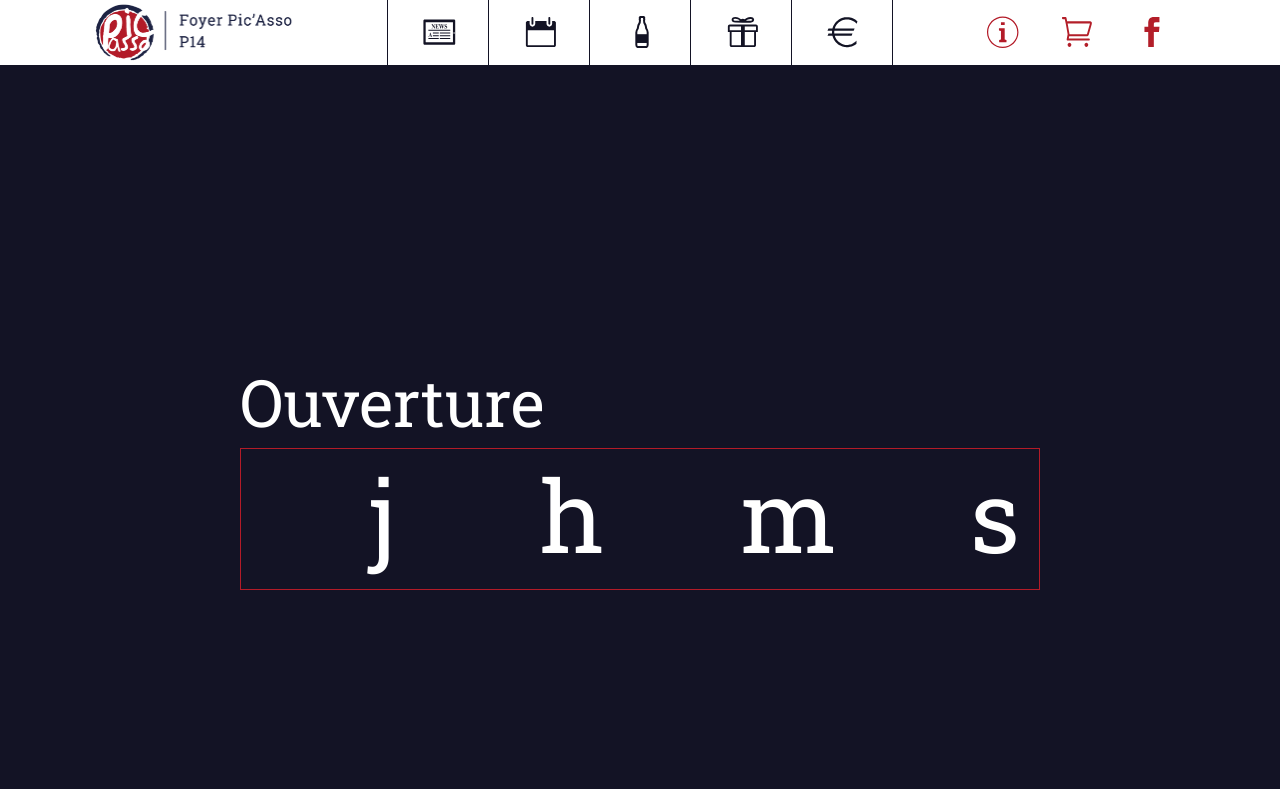
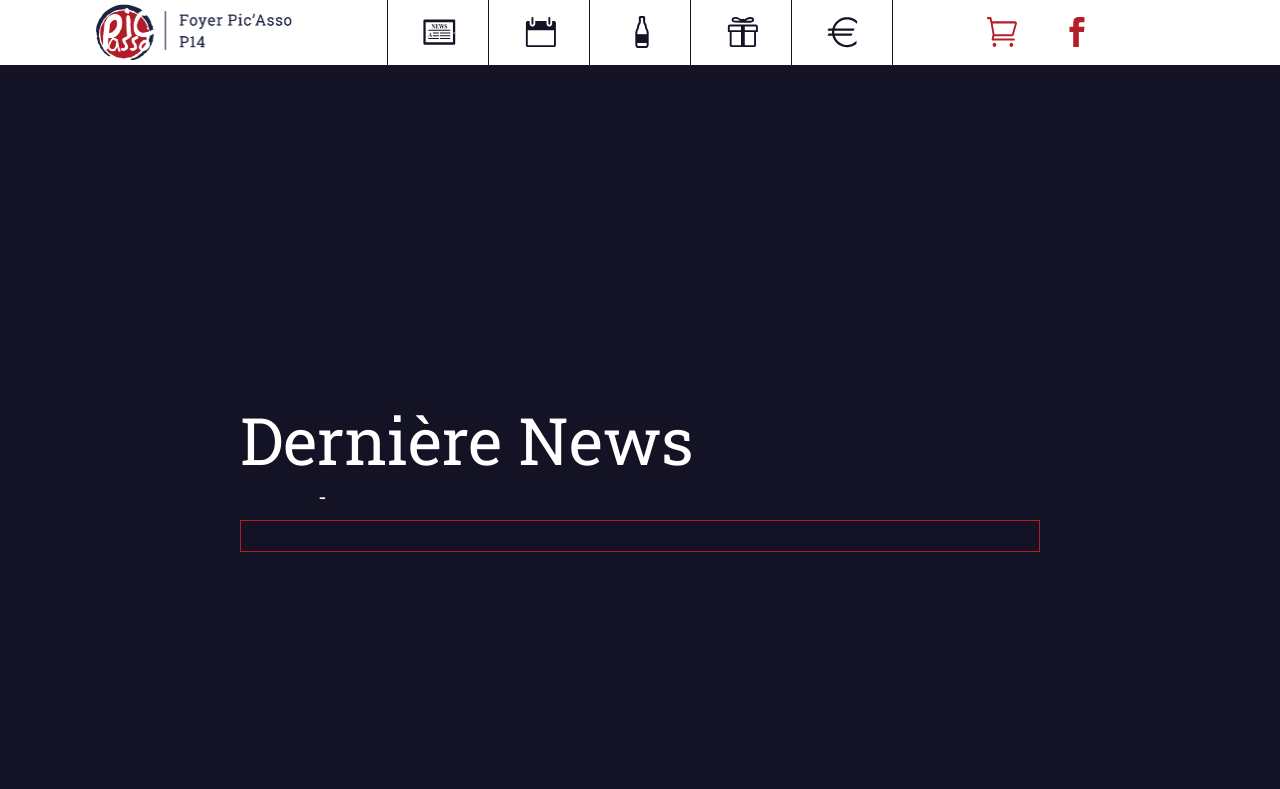
Before and after one commit to ahars/picasso, a PHP site: page /payutc/templates/default.php in a window 1280 px wide. Shown: the top 789 px of the page. Run offline with PHP 8.4, Linux system fonts and the light colour scheme; the template is opened without the code that fills it, so the values that code supplies are empty; some libraries are stand-ins or nearby versions.

Commit message:
ajout compteurs soiree

```diff
--- a/res/css/countdown.css
+++ b/res/css/countdown.css
@@ -1,47 +1,57 @@
 /* line 1, ../scss/countdown.scss */
+section#main_countdown {
+  margin-top: 45%;
+}
+
+/* line 5, ../scss/countdown.scss */
 section#compteur {
   font-size: 100px;
   height: 110px;
 }
-/* line 5, ../scss/countdown.scss */
+/* line 9, ../scss/countdown.scss */
 section#compteur div#until div#cd {
   width: 200px;
 }
-/* line 7, ../scss/countdown.scss */
+/* line 11, ../scss/countdown.scss */
 section#compteur div#until div#cd span#cd_days, section#compteur div#until div#cd span#cd_hours, section#compteur div#until div#cd span#cd_minutes, section#compteur div#until div#cd span#cd_seconds {
   position: absolute;
   display: inline-block;
   float: right;
 }
-/* line 12, ../scss/countdown.scss */
+/* line 16, ../scss/countdown.scss */
 section#compteur div#until div#cd span#cd_hours {
   left: 180px;
 }
-/* line 15, ../scss/countdown.scss */
+/* line 19, ../scss/countdown.scss */
 section#compteur div#until div#cd span#cd_minutes {
   left: 390px;
 }
-/* line 18, ../scss/countdown.scss */
+/* line 22, ../scss/countdown.scss */
 section#compteur div#until div#cd span#cd_seconds {
   left: 620px;
 }
-/* line 24, ../scss/countdown.scss */
+/* line 28, ../scss/countdown.scss */
 section#compteur div#labels span#cd_label_j, section#compteur div#labels span#cd_label_h, section#compteur div#labels span#cd_label_m, section#compteur div#labels span#cd_label_s {
   position: absolute;
 }
-/* line 27, ../scss/countdown.scss */
+/* line 31, ../scss/countdown.scss */
 section#compteur div#labels span#cd_label_j {
   left: 130px;
 }
-/* line 30, ../scss/countdown.scss */
+/* line 34, ../scss/countdown.scss */
 section#compteur div#labels span#cd_label_h {
-  left: 300px;
+  left: 290px;
 }
-/* line 33, ../scss/countdown.scss */
+/* line 37, ../scss/countdown.scss */
 section#compteur div#labels span#cd_label_m {
   left: 500px;
 }
-/* line 36, ../scss/countdown.scss */
+/* line 40, ../scss/countdown.scss */
 section#compteur div#labels span#cd_label_s {
   left: 730px;
 }
+
+/* line 46, ../scss/countdown.scss */
+div#compteur {
+  visibility: hidden;
+}
--- a/res/js/countdown.js
+++ b/res/js/countdown.js
@@ -1,14 +1,36 @@
 $(function () {
 
-	var ouverture = $('#compteur').attr('title');
-	var date_ouverture = new Date();
+	var split = $('#compteur').attr('title').split('/');
 
-	date_ouverture.setDate(ouverture.substr(0,2));
-	date_ouverture.setMonth((parseFloat(ouverture.substr(3,2)) - 1).toString());
-	date_ouverture.setFullYear(ouverture.substr(6,4));
-	date_ouverture.setHours(ouverture.substr(11,2));
-	date_ouverture.setMinutes(ouverture.substr(14,2));
-	date_ouverture.setSeconds(ouverture.substr(17,2));
+	var ouverture_matin = split[0];
+	var ouverture_soir = split[1];
 
-	$('#countdown').countdown({until: date_ouverture, compact: true, expiryUrl: 'http://assos.utc.fr/picasso/', onExpiry: function(){location.reload();}, layout: '<div id=\'until\'><div id=\'cd\'><span id=\'cd_days\'>{dn}</span></div><div id=\'cd\'><span id=\'cd_hours\'>{hnn}</span></div><div id=\'cd\'><span id=\'cd_minutes\'>{mnn}</span></div><div id=\'cd\'><span id=\'cd_seconds\'>{snn}</span></div></div>'});
+	var date_ouverture_matin = new Date();
+	date_ouverture_matin.setDate(ouverture_matin.substr(0,2));
+	date_ouverture_matin.setMonth((parseFloat(ouverture_matin.substr(3,2)) - 1).toString());
+	date_ouverture_matin.setFullYear(ouverture_matin.substr(6,4));
+	date_ouverture_matin.setHours(ouverture_matin.substr(11,2));
+	date_ouverture_matin.setMinutes(ouverture_matin.substr(14,2));
+	date_ouverture_matin.setSeconds(ouverture_matin.substr(17,2));
+
+	var date_ouverture_soir = new Date();
+	date_ouverture_soir.setDate(ouverture_soir.substr(0,2));
+	date_ouverture_soir.setMonth((parseFloat(ouverture_soir.substr(3,2)) - 1).toString());
+	date_ouverture_soir.setFullYear(ouverture_soir.substr(6,4));
+	date_ouverture_soir.setHours(ouverture_soir.substr(11,2));
+	date_ouverture_soir.setMinutes(ouverture_soir.substr(14,2));
+	date_ouverture_soir.setSeconds(ouverture_soir.substr(17,2));
+
+	var debut_countdown_soir = new Date();
+	debut_countdown_soir.setDate(ouverture_soir.substr(0,2));
+	debut_countdown_soir.setMonth((parseFloat(ouverture_soir.substr(3,2)) - 1).toString());
+	debut_countdown_soir.setFullYear(ouverture_soir.substr(6,4));
+	debut_countdown_soir.setHours(ouverture_soir.substr(11,2) - 1);
+	debut_countdown_soir.setMinutes(ouverture_soir.substr(14,2) - 30);
+	debut_countdown_soir.setSeconds(ouverture_soir.substr(17,2));
+
+	$('#countdown').countdown({until: date_ouverture_matin, compact: true, onExpiry: function(){location.reload();}, layout: '<div id=\'until\'><div id=\'cd\'><span id=\'cd_days\'>{dnn}</span></div><div id=\'cd\'><span id=\'cd_hours\'>{hnn}</span></div><div id=\'cd\'><span id=\'cd_minutes\'>{mnn}</span></div><div id=\'cd\'><span id=\'cd_seconds\'>{snn}</span></div></div>'});
+	$('#countdown2').countdown({until: debut_countdown_soir, compact: true, onExpiry: function(){location.reload();}});
+	$('#countdown3').countdown({until: date_ouverture_soir, compact: true, onExpiry: function(){location.reload();}, layout: '<div id=\'until\'><div id=\'cd\'><span id=\'cd_days\'>{dnn}</span></div><div id=\'cd\'><span id=\'cd_hours\'>{hnn}</span></div><div id=\'cd\'><span id=\'cd_minutes\'>{mnn}</span></div><div id=\'cd\'><span id=\'cd_seconds\'>{snn}</span></div></div>'});
+
 });
--- a/res/scss/countdown.scss
+++ b/res/scss/countdown.scss
@@ -1,3 +1,7 @@
+section#main_countdown {
+	margin-top: 45%;
+}
+
 section#compteur {
 	font-size: 100px;
 	height: 110px;
@@ -28,7 +32,7 @@
 			left: 130px;
 		}
 		span#cd_label_h {
-			left: 300px;
+			left: 290px;
 		}
 		span#cd_label_m {
 			left: 500px;
@@ -38,3 +42,7 @@
 		}
 	}
 }
+
+div#compteur {
+	visibility: hidden;
+}
--- a/templates/default.php
+++ b/templates/default.php
@@ -23,7 +23,7 @@
             </div>
             <div id="menu-right">
               <ul class="menu-right">
-                <li><a id="menu-info" href="#info"><span id="icon-info"></span></a></li>
+                <!--li><a id="menu-info" href="#info"><span id="icon-info"></span></a></li-->
                 <li><a id="menu-payutc" href="https://assos.utc.fr/payutc"><span id="icon-payutc"></span></a></li>
                 <li><a id="menu-facebook" href="https://www.facebook.com/pic.asso.5"><span id="icon-facebook"></span></a></li>
               </ul>
@@ -44,9 +44,25 @@
           <div class="container">
             <section class="slider">
               <section class="slides" id="news">
+                <?php if ($now >= $date_ouverture_matin) { ?>
+                  <h1>Dernière News</h1>
+                  <h3><?php echo $article_titre . ' - ' . $article_date; ?></h3>
+                  <section class="box">
+                    <?php
+                      if (!empty($article_img)) {
+                        echo '<img src="' . $article_img . '" width="' . $article_width . '" height="' . $article_height . '" class="picture">';
+                      }
+                    ?>
+                    <div class="article">
+                      <?php echo $article_corps; ?>
+                    </div>
+                    <div id="compteur" title=<?php echo $ouverture_matin . '/' . $ouverture_soir; ?>><div id="countdown2"></div></div>
+                    <div class="clear"></div>
+                  </section>
+                <?php } else { ?>
                   <h1>Ouverture</h1>
-                <h3></h3>
-                <section class="box" id="compteur" title=<?php echo $ouverture; ?>>
+                  <h3>Semestre <?php echo $semestre; ?></h3>
+                  <section class="box" id="compteur" title=<?php echo $ouverture_matin . '/' . $ouverture_soir; ?>>
                     <div id="countdown"></div>
                     <div id="labels">
                       <span id='cd_label_j'>j</span>
@@ -56,21 +72,7 @@
                     </div>
                     <div class="clear"></div>
                   </section>
-                <?php /* ?>
-                <h1>Dernière News</h1>
-                <h3><?php echo $article_titre . ' - ' . $article_date; ?></h3>
-                <section class="box">
-                  <?php
-                    if (!empty($article_img)){
-                      echo '<img src="' . $article_img . '" width="' . $article_width . '" height="' . $article_height . '" class="picture">';
-                    }
-                  ?>
-                  <div class="article">
-                    <?php echo $article_corps; ?>
-                  </div>
-                  <div class="clear"></div>
-                </section>
-                <?php */ ?>
+                <?php } ?>
               </section>
               <section class="slides" id="calendrier">
                 <h1>Calendrier</h1>
```
Also changed, not shown: index.php (+15 -4 lines), templates/countdown.php (+28 -6 lines). Lines whose indentation alone changed are shown as unchanged.
